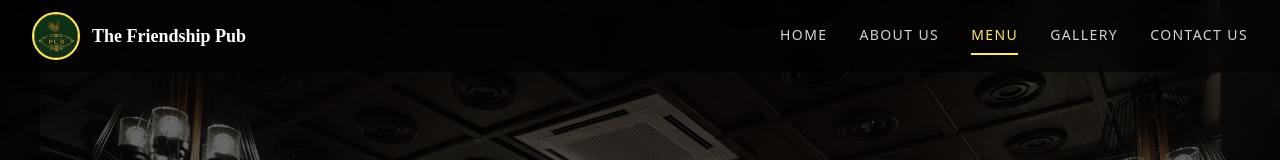
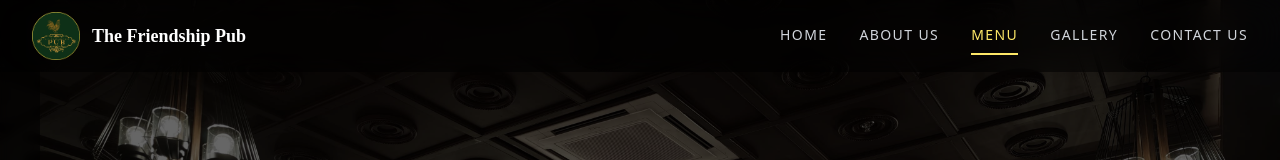
Before and after one commit to dungcadion/the-friendship-pub, a React (Vite) app: page / in a window 1280 px wide. Shown: the top 160 px of the page. Built offline with nearby package versions, Linux system fonts and the light colour scheme.

Commit message:
style: remove logo border

```diff
--- a/src/App.jsx
+++ b/src/App.jsx
@@ -548,7 +548,7 @@ export default function App() {
             <img
               src={logoUrl}
               alt="The Friendship Pub Logo"
-              className="h-10 w-10 md:h-12 md:w-12 rounded-full border-2 border-[#FDE767]"
+              className="h-10 w-10 md:h-12 md:w-12"
             />
             <span
               className="text-white font-bold text-lg hidden sm:block"
```
